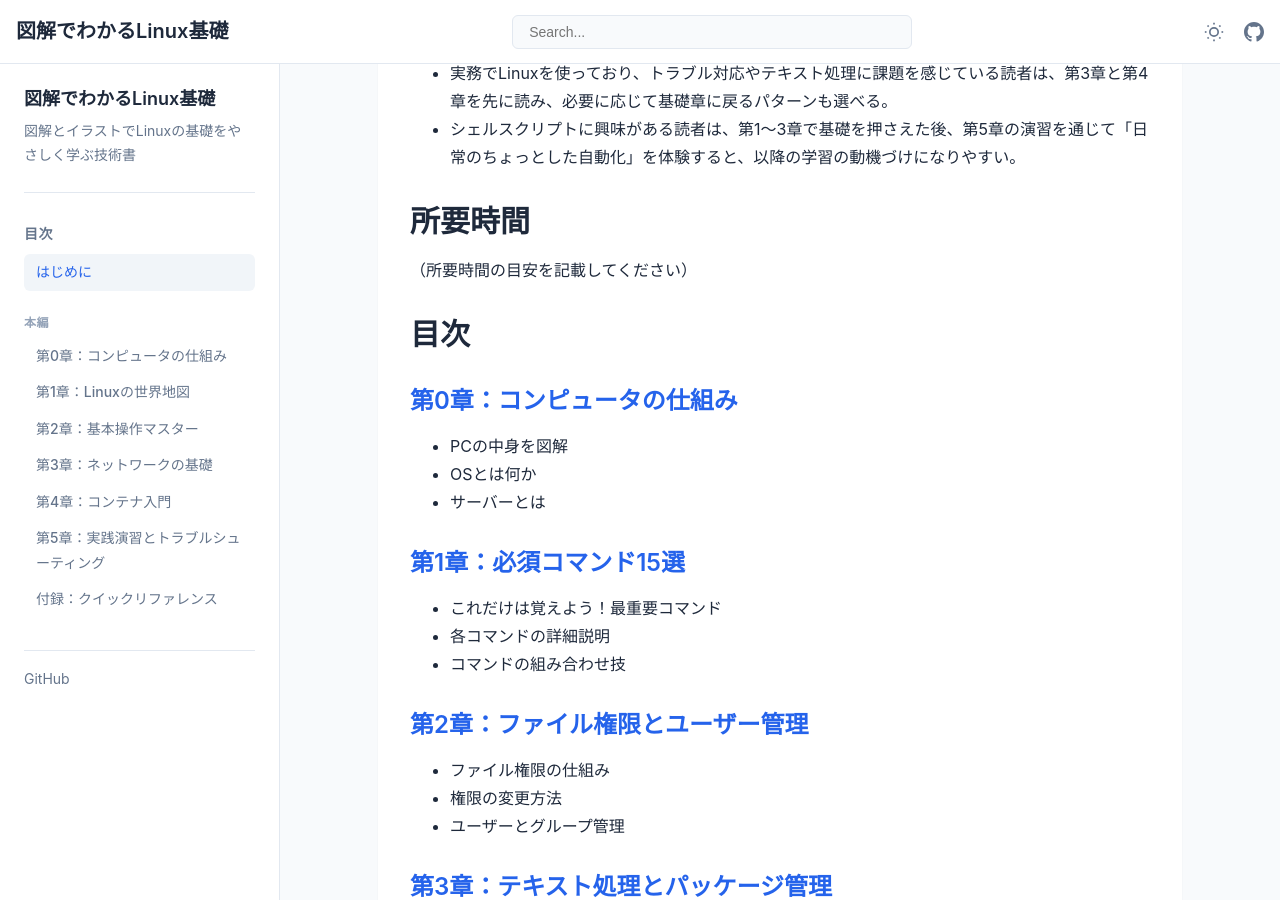
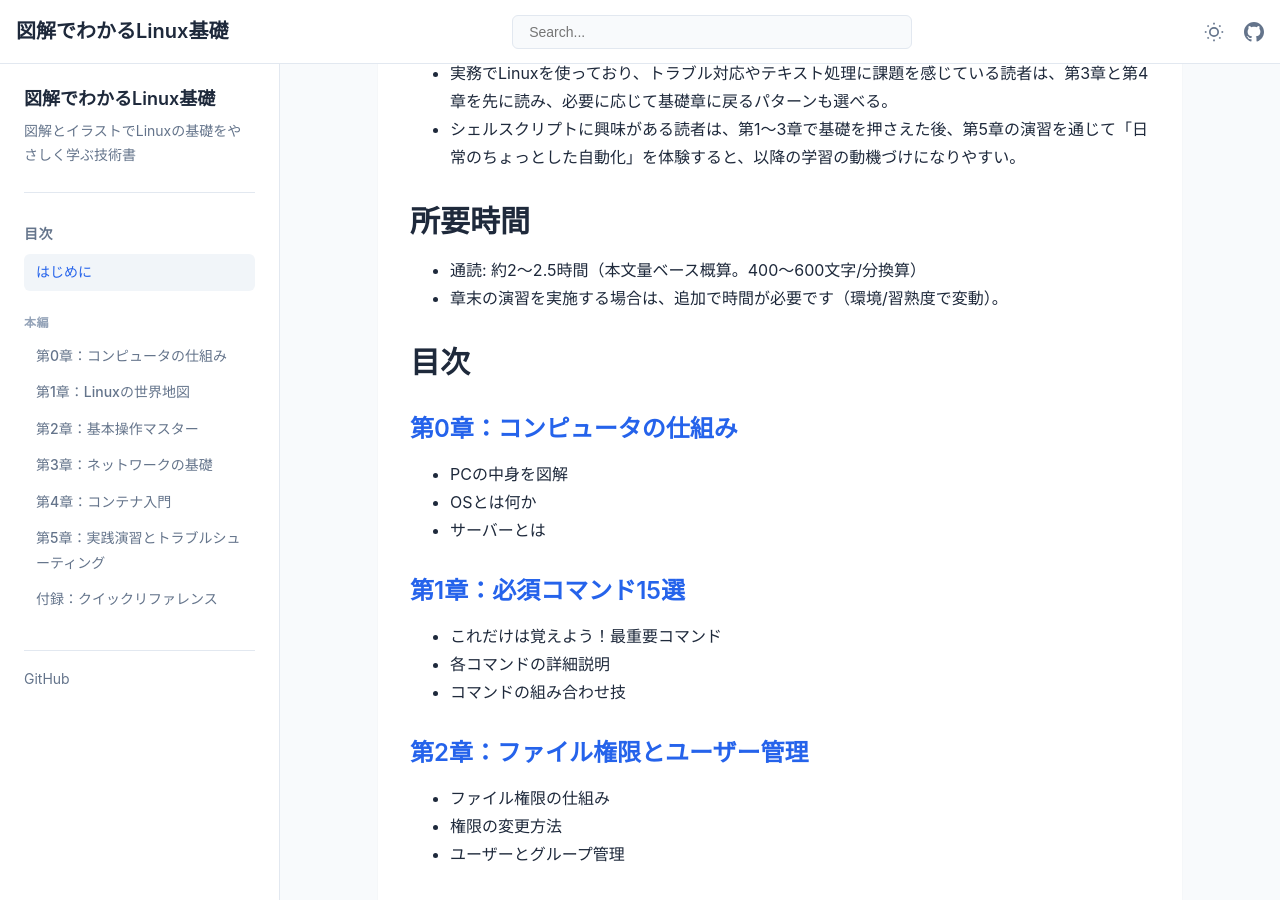
Before and after one commit to itdojp/illustrated-linux-basics-book, a Jekyll site: the page built from docs/index.md, in a window 1280 px wide and 900 px high, scrolled down 1235 px. Built offline with Jekyll 4.4.1, drawn with Linux system fonts in a browser that asks for light colours.

Commit message:
docs: fill reading time placeholder on top page (#53)

```diff
--- a/docs/index.md
+++ b/docs/index.md
@@ -40,7 +40,8 @@ title: "図解でわかるLinux基礎"
 - シェルスクリプトに興味がある読者は、第1〜3章で基礎を押さえた後、第5章の演習を通じて「日常のちょっとした自動化」を体験すると、以降の学習の動機づけになりやすい。
 
 ## 所要時間
-（所要時間の目安を記載してください）
+- 通読: 約2〜2.5時間（本文量ベース概算。400〜600文字/分換算）
+- 章末の演習を実施する場合は、追加で時間が必要です（環境/習熟度で変動）。
 
 ## 目次
 
```
